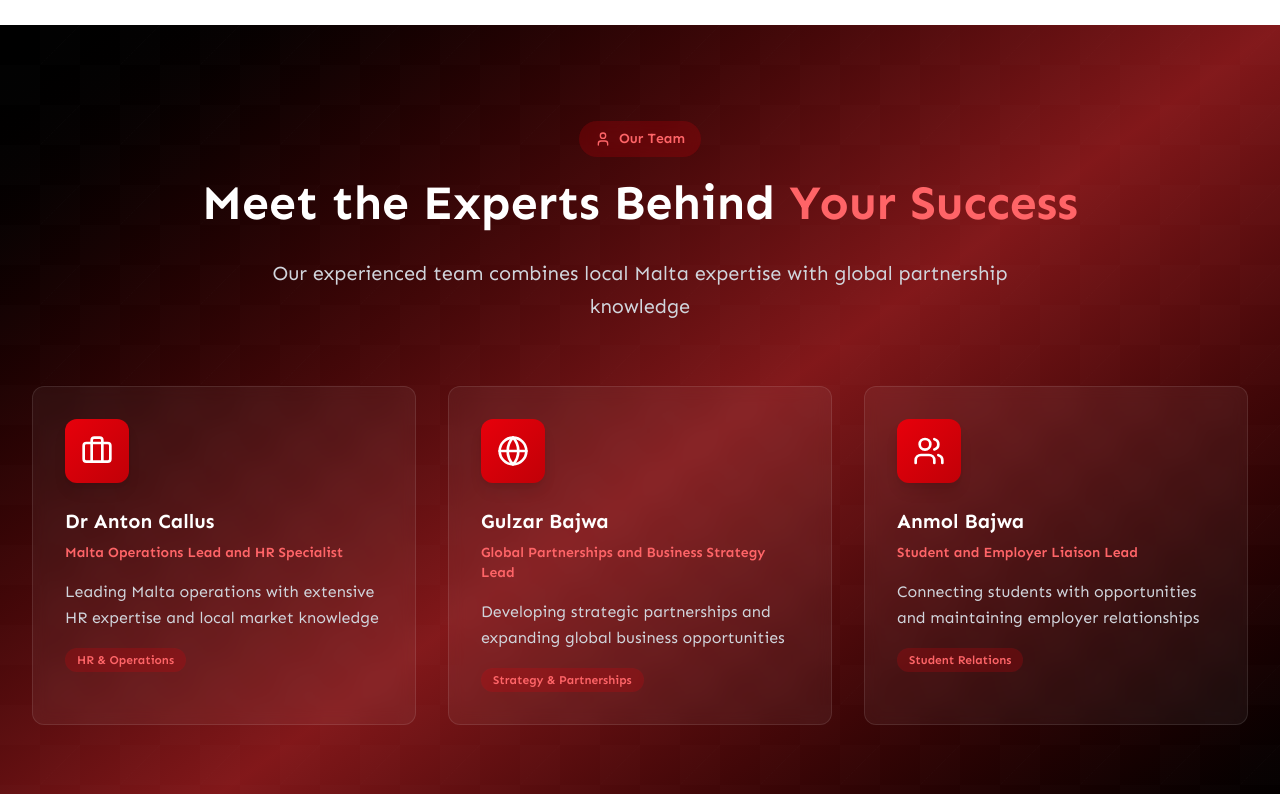
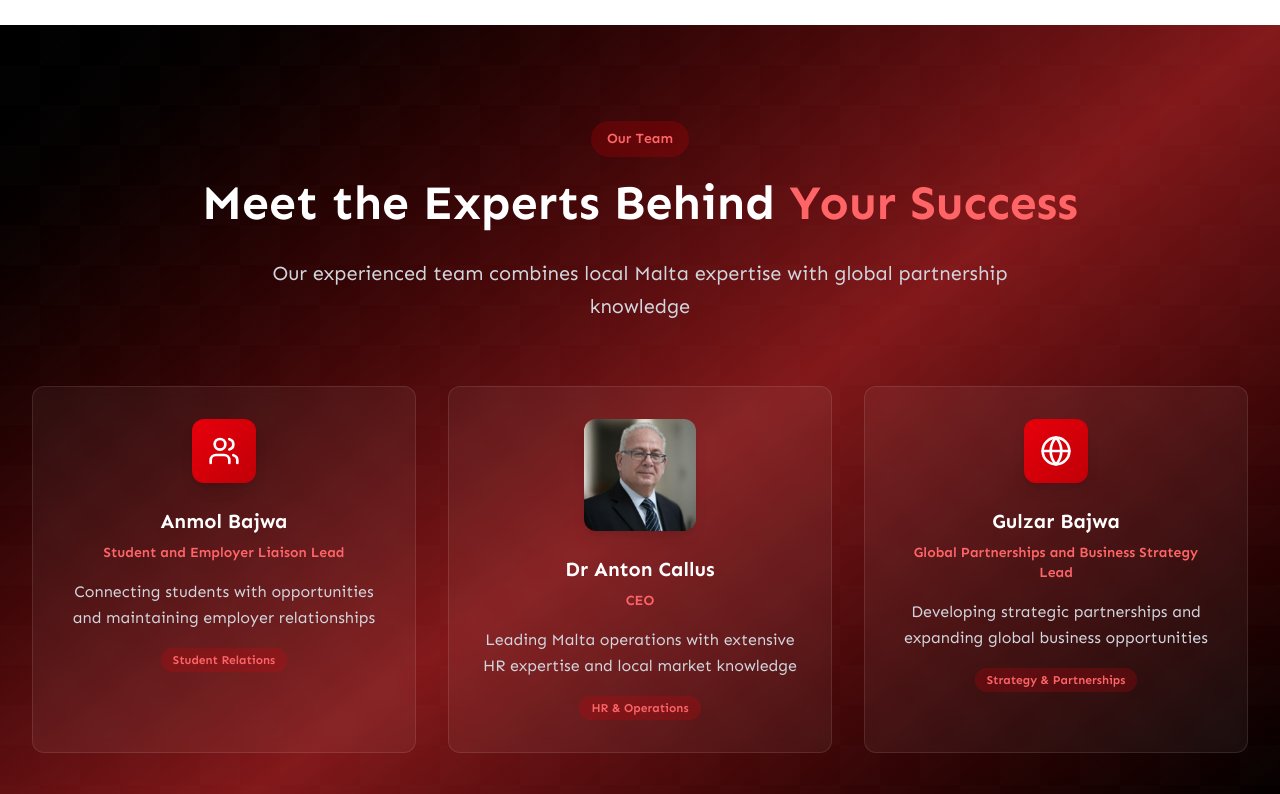
Before and after one commit to RohitSah23/branchout, a Next.js app: page / in a window 1280 px wide. Shown: the part 8380-9174 px from the top of the page. Built offline with nearby package versions, Linux system fonts and the light colour scheme.

Commit message:
fix (CEO): Added CEO Image

```diff
--- a/components/Team/Team.tsx
+++ b/components/Team/Team.tsx
@@ -1,29 +1,35 @@
-'use client';
-
-import { User, Briefcase, Users, Globe } from 'lucide-react';
+import Image from "next/image";
+import { Users, Globe } from "lucide-react";
+import CEOImg from "@/app/assets/CEO.png";
 
 const team = [
   {
-    name: 'Dr Anton Callus',
-    role: 'Malta Operations Lead and HR Specialist',
-    description: 'Leading Malta operations with extensive HR expertise and local market knowledge',
-    icon: Briefcase,
-    specialty: 'HR & Operations'
+    name: "Dr Anton Callus",
+    role: "CEO",
+    description:
+      "Leading Malta operations with extensive HR expertise and local market knowledge",
+    specialty: "HR & Operations",
+    image: CEOImg,
+    order: "lg:order-2",
   },
   {
-    name: 'Gulzar Bajwa',
-    role: 'Global Partnerships and Business Strategy Lead',
-    description: 'Developing strategic partnerships and expanding global business opportunities',
-    icon: Globe,
-    specialty: 'Strategy & Partnerships'
+    name: "Anmol Bajwa",
+    role: "Student and Employer Liaison Lead",
+    description:
+      "Connecting students with opportunities and maintaining employer relationships",
+    specialty: "Student Relations",
+    icon: Users,
+    order: "lg:order-1",
   },
   {
-    name: 'Anmol Bajwa',
-    role: 'Student and Employer Liaison Lead',
-    description: 'Connecting students with opportunities and maintaining employer relationships',
-    icon: Users,
-    specialty: 'Student Relations'
-  }
+    name: "Gulzar Bajwa",
+    role: "Global Partnerships and Business Strategy Lead",
+    description:
+      "Developing strategic partnerships and expanding global business opportunities",
+    specialty: "Strategy & Partnerships",
+    icon: Globe,
+    order: "lg:order-3",
+  },
 ];
 
 export default function Team() {
@@ -35,11 +41,11 @@ export default function Team() {
           className="absolute inset-0"
           style={{
             backgroundImage: `linear-gradient(45deg, rgba(255, 255, 255, 0.1) 25%, transparent 25%),
-                           linear-gradient(-45deg, rgba(255, 255, 255, 0.1) 25%, transparent 25%),
-                           linear-gradient(45deg, transparent 75%, rgba(255, 255, 255, 0.1) 75%),
-                           linear-gradient(-45deg, transparent 75%, rgba(255, 255, 255, 0.1) 75%)`,
-            backgroundSize: '80px 80px',
-            backgroundPosition: '0 0, 0 40px, 40px -40px, -40px 0px'
+                               linear-gradient(-45deg, rgba(255, 255, 255, 0.1) 25%, transparent 25%),
+                               linear-gradient(45deg, transparent 75%, rgba(255, 255, 255, 0.1) 75%),
+                               linear-gradient(-45deg, transparent 75%, rgba(255, 255, 255, 0.1) 75%)`,
+            backgroundSize: "80px 80px",
+            backgroundPosition: "0 0, 0 40px, 40px -40px, -40px 0px",
           }}
         ></div>
       </div>
@@ -48,7 +54,6 @@ export default function Team() {
         {/* Header */}
         <div className="text-center mb-16">
           <div className="inline-flex items-center px-4 py-2 bg-red-600/20 text-red-400 rounded-full text-sm font-semibold mb-4 backdrop-blur-sm">
-            <User className="h-4 w-4 mr-2" />
             Our Team
           </div>
 
@@ -65,11 +70,24 @@ export default function Team() {
         {/* Team Grid */}
         <div className="grid grid-cols-1 lg:grid-cols-3 gap-8">
           {team.map((member, index) => (
-            <div key={index} className="group relative">
-              <div className="bg-white/5 backdrop-blur-sm rounded-xl p-8 border border-white/10 hover:border-red-500/50 transition-all duration-500 hover:-translate-y-2 h-full">
-                {/* Icon */}
-                <div className="w-16 h-16 bg-gradient-to-br from-red-600 to-red-700 rounded-xl flex items-center justify-center mb-6 group-hover:scale-110 transition-transform duration-300 shadow-lg">
-                  <member.icon className="h-8 w-8 text-white" />
+            <div key={index} className={`group relative ${member.order}`}>
+              <div className="bg-white/5 backdrop-blur-sm rounded-xl p-8 border border-white/10 hover:border-red-500/50 transition-all duration-500 hover:-translate-y-2 h-full text-center">
+
+                {/* Square Photo for CEO, Icons for Others */}
+                <div
+                  className={`${
+                    member.image ? "w-28 h-28" : "w-16 h-16"
+                  } bg-gradient-to-br from-red-600 to-red-700 rounded-xl flex items-center justify-center mb-6 mx-auto group-hover:scale-110 transition-transform duration-300 shadow-lg overflow-hidden`}
+                >
+                  {member.image ? (
+                    <Image
+                      src={member.image}
+                      alt={member.name}
+                      className="object-cover w-full h-full"
+                    />
+                  ) : (
+                    <member.icon className="w-8 h-8 text-white" />
+                  )}
                 </div>
 
                 {/* Content */}
@@ -83,9 +101,7 @@ export default function Team() {
                     </div>
                   </div>
 
-                  <p className="text-gray-300 leading-relaxed">
-                    {member.description}
-                  </p>
+                  <p className="text-gray-300 leading-relaxed">{member.description}</p>
 
                   <div className="inline-flex items-center px-3 py-1 bg-red-600/20 text-red-400 rounded-full text-xs font-semibold">
                     {member.specialty}
```
Also changed, not shown: app/assets/CEO.png (added).
